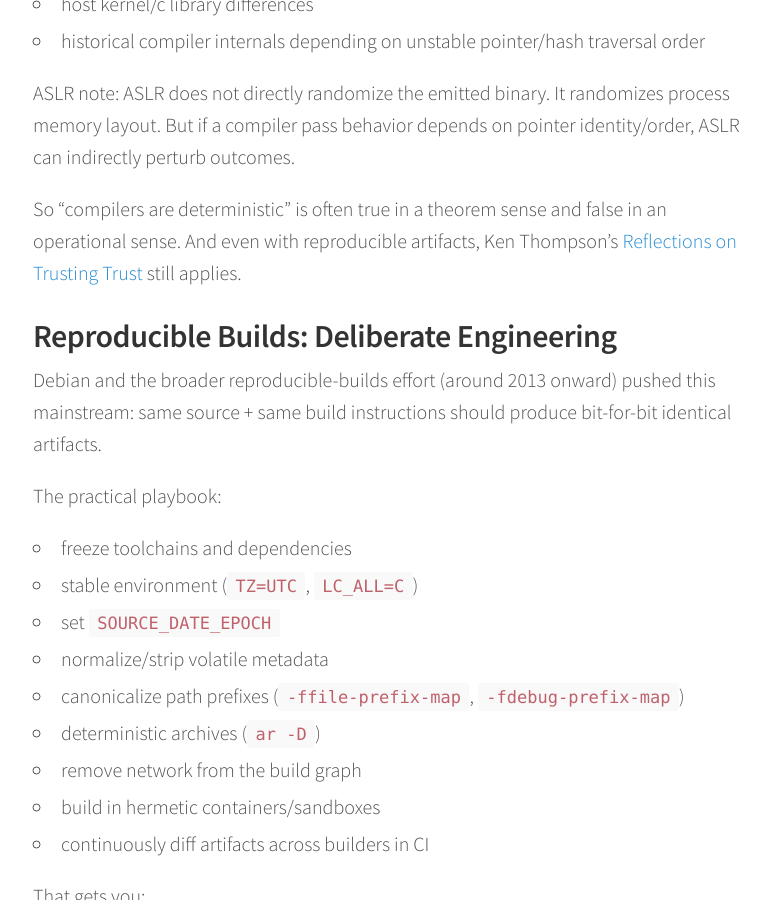
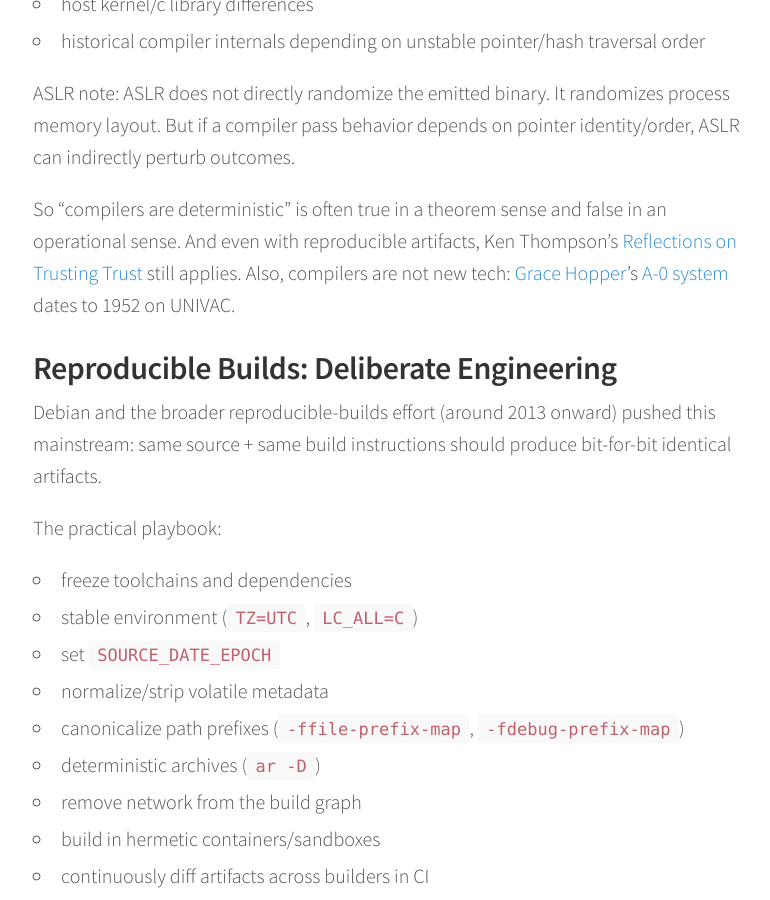
Before and after one commit to fragmede/fragmede.github.io, a Jekyll site: the page built from _posts/2026-02-21-are-compilers-deterministic-nerd-version.markdown, in a window 1280 px wide and 900 px high, scrolled down 2043 px. Shown: the whole window, without its empty margins (247-1017 px from the left). Built offline with Jekyll 4.4.1, drawn with Linux system fonts in a browser that asks for light colours.

Commit message:
Restore Grace Hopper compiler history note and links

```diff
--- a/_posts/2026-02-21-are-compilers-deterministic-nerd-version.markdown
+++ b/_posts/2026-02-21-are-compilers-deterministic-nerd-version.markdown
@@ -62,6 +62,7 @@ ASLR note: ASLR does not directly randomize the emitted binary. It randomizes pr
 
 So "compilers are deterministic" is often true in a theorem sense and false in an operational sense.
 And even with reproducible artifacts, Ken Thompson's [Reflections on Trusting Trust](https://aeb.win.tue.nl/linux/hh/thompson/trust.html) still applies.
+Also, compilers are not new tech: [Grace Hopper](https://en.wikipedia.org/wiki/Grace_Hopper)'s [A-0 system](https://en.wikipedia.org/wiki/A-0_System) dates to 1952 on UNIVAC.
 
 ## Reproducible Builds: Deliberate Engineering
 
```
